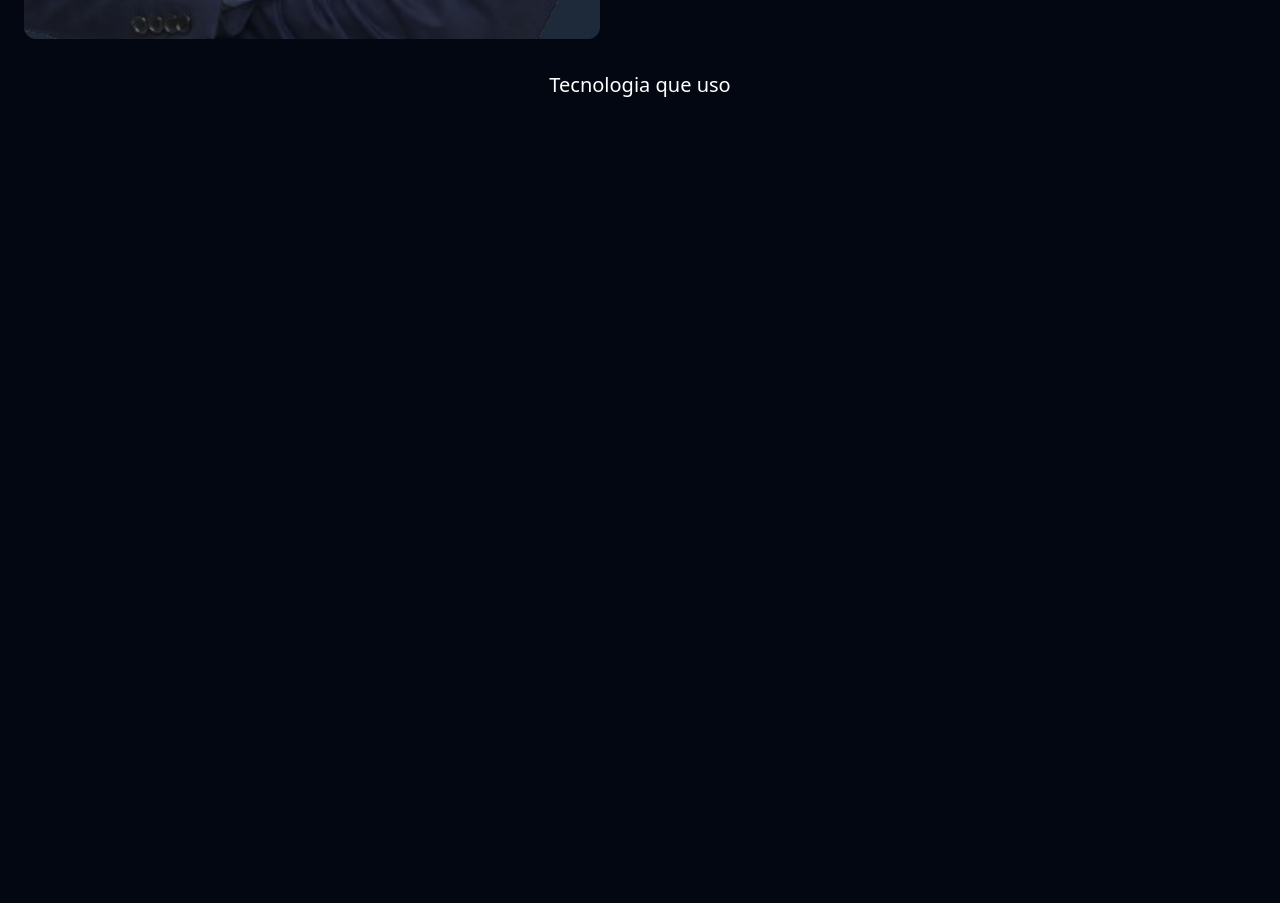
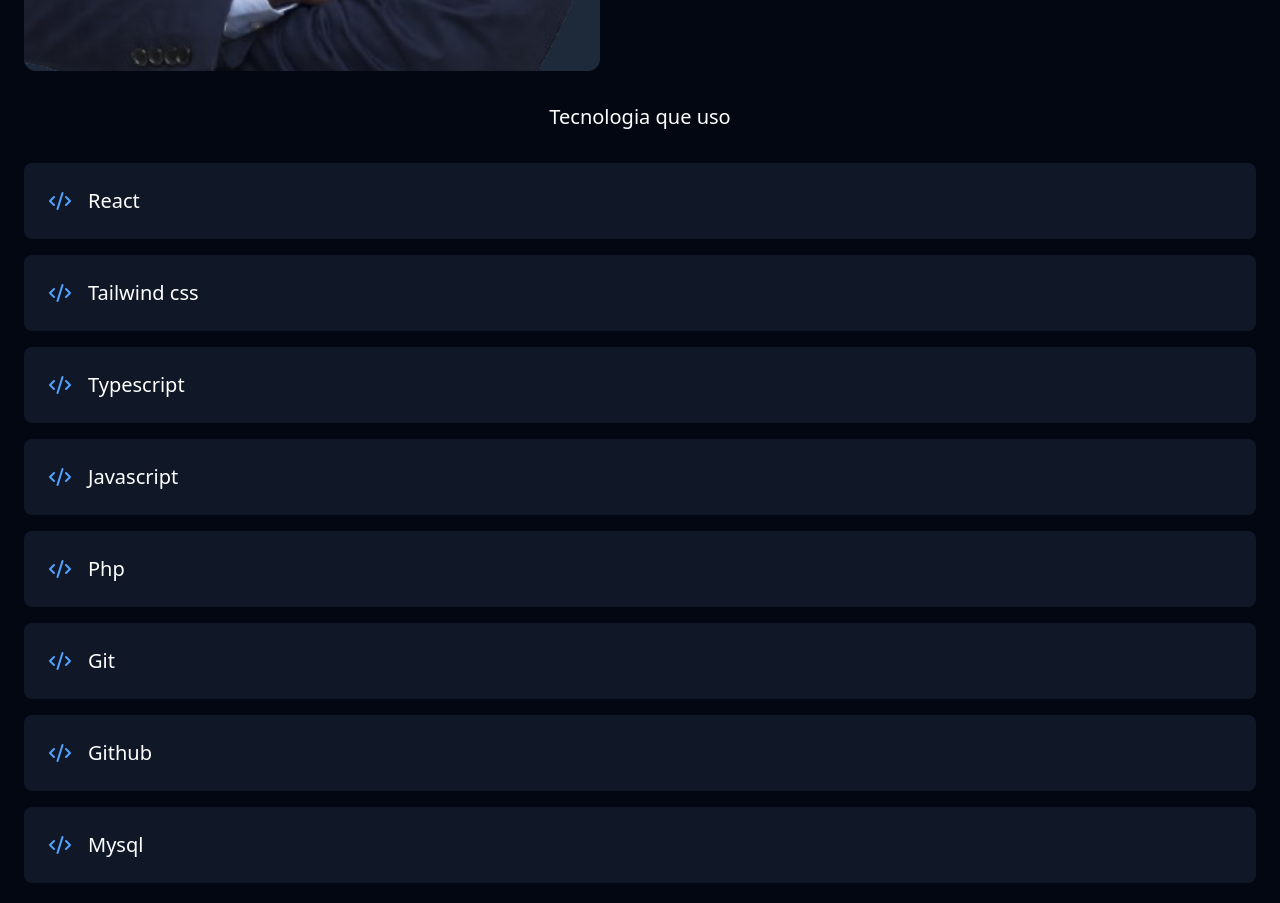
Before and after one commit to EdmilsonEdstar/edmilsonportifolio, a React (Vite) app: page / in a window 1280 px wide. Shown: the part 1320-2223 px from the top of the page. Before the commit the page ends 1506 px from the top, so only its background shows below. Built offline with nearby package versions, Linux system fonts and the light colour scheme.

Commit message:
Implementação da Session CardSkills

```diff
--- /dev/null
+++ b/src/Components/CardSkills.tsx
@@ -0,0 +1,18 @@
+import { Code2} from "lucide-react"
+
+
+type PropsCardSkills = {
+    children: string
+}
+
+
+export function CardSkills(props:PropsCardSkills){
+    return(
+
+        <div className="bg-gray-900 flex justify-left items-center gap-4 text-center px-6 py-6 rounded-lg mb-4">
+            <span className="text-blue-400"><Code2/></span> {props.children}
+        </div>
+
+
+    )
+}
--- a/src/Layout/NavBar.tsx
+++ b/src/Layout/NavBar.tsx
@@ -3,7 +3,7 @@
 
 export function NavBar(){
     return(
-        <nav className="flex justify-between align-middle text-center p-4">
+        <nav className="flex justify-between align-middle text-center p-8">
             <div>
                 <Link href="#" children="EA" classN="font-bold" /><span className="text-blue-400 font-bold">.</span>
             </div>
--- a/src/Sessions/Hero.tsx
+++ b/src/Sessions/Hero.tsx
@@ -1,18 +1,18 @@
-import type React from "react"
 import { NavBar } from "../Layout/NavBar"
 import { Link } from "../Components/link"
 import { Download,Github, Linkedin, Send } from "lucide-react"
+import { CardSkills } from "../Components/CardSkills"
 
 export function Hero(){
     return(
         <main className="w-[100%] text-2xl">
             <video
-    autoPlay
-    loop
-    muted
-    playsInline
-    className="absolute top-0 left-0 w-full h-full object-cover -z-10"
-  >
+              autoPlay
+              loop
+              muted
+              playsInline
+              className="absolute top-0 left-0 w-full h-full object-cover -z-10">
+
     <source src="/ed.mp4" type="video/mp4" />
     {/* Fallback caso o vídeo falhe */}
     O teu navegador não suporta vídeos.
@@ -39,15 +39,16 @@
                     <Link href="#" classN="w-fit my-6 text-sm p-3 bg-gray-800 text-blue-400 rounded-2xl"><Linkedin size={15} /></Link>
                 </div>
                 <div className="text-xl text-center">
-                    <img className=" bg-gray-800 text-blue-400 rounded-xl w-xl h-xl" src="/ed.png" alt="" />
+                    <img className="bg-gray-800 text-blue-400 rounded-xl w-xl h-xl" src="/ed.png" alt="" />
                     <p className="py-8">Tecnologia que uso</p>
-                    <p className="w-fit mx-30">
-                        <marquee behavior="scroll" direction="center" scrollamount="3">
-                            <span className="px-8"><span className="text-blue-400 font-bold">#</span>React</span>
-                            <span className="px-8"><span className="text-blue-400 font-bold">#</span>Typescript</span>
-                            <span className="px-8"><span className="text-blue-400 font-bold">#</span>Php</span>
-                        </marquee>
-                    </p>
+                    <CardSkills children="React"/>
+                    <CardSkills children="Tailwind css"/>
+                    <CardSkills children="Typescript"/>
+                    <CardSkills children="Javascript"/>
+                    <CardSkills children="Php"/>
+                    <CardSkills children="Git"/>
+                    <CardSkills children="Github"/>
+                    <CardSkills children="Mysql"/>
                 </div>
             </div>
         </main>
```
